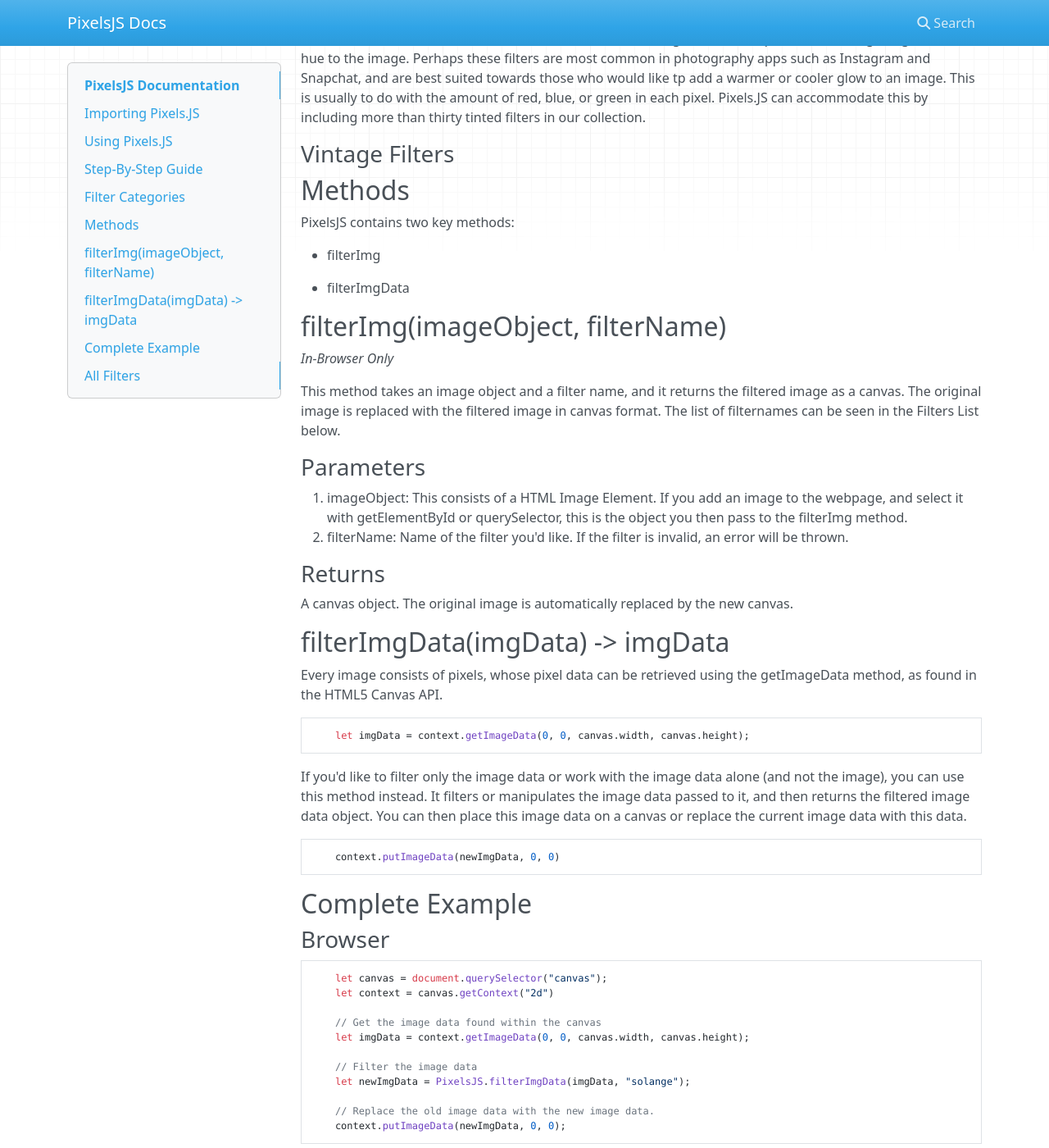
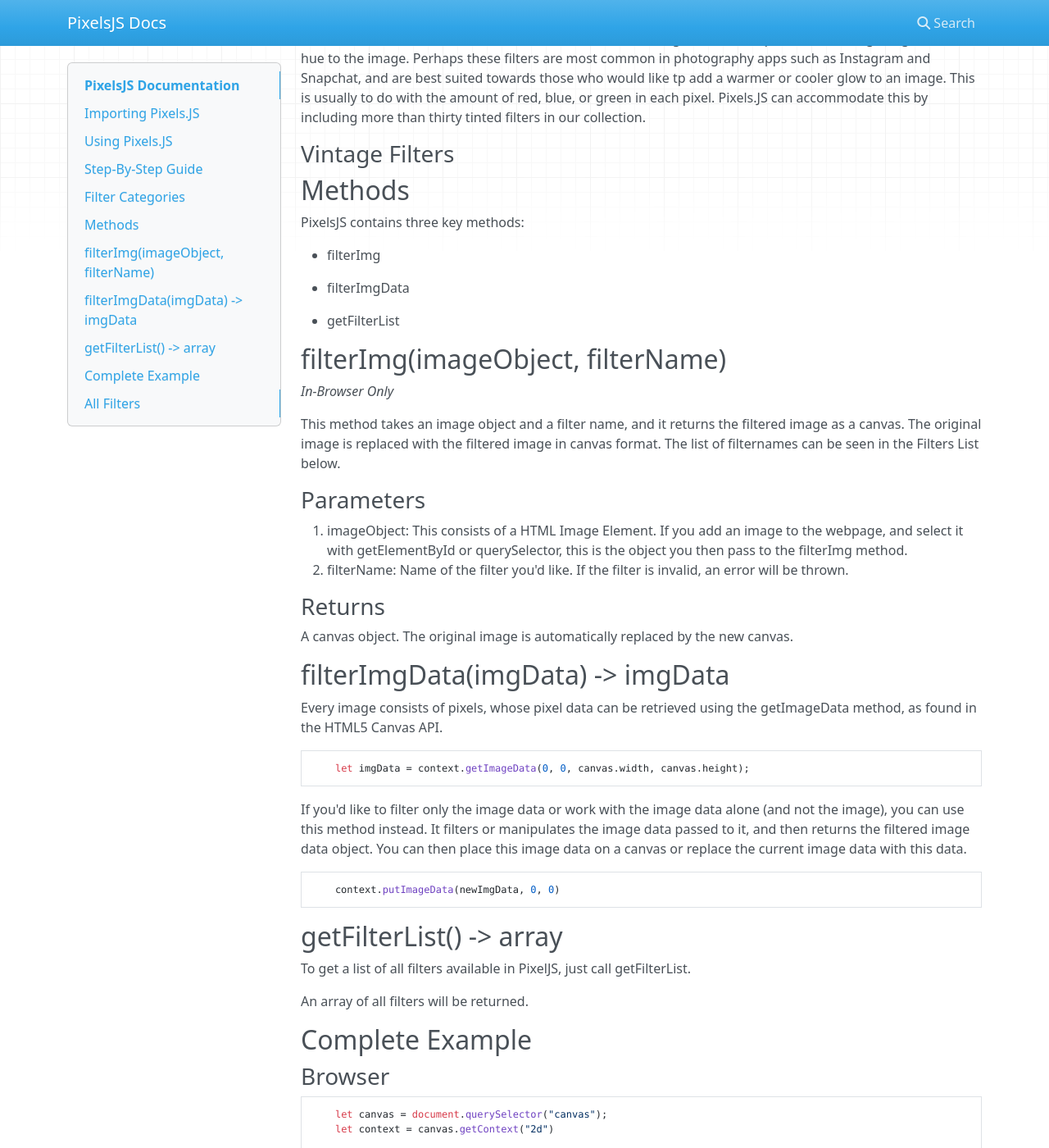
Before and after one commit to silvia-odwyer/pixels.js, an MkDocs documentation site: the page built from mkdocs/index.md, in a window 1280 px wide and 1400 px high, scrolled down 2269 px. Shown: the whole window at 82% size. Built offline with MkDocs 1.6.1, drawn with Linux system fonts in a browser that asks for light colours; nearby versions of some CDN libraries.

Commit message:
New method added to the documentation.

````diff
--- a/mkdocs/index.md
+++ b/mkdocs/index.md
@@ -102,11 +102,13 @@
 
 
 ## Methods
-PixelsJS contains two key methods:
+PixelsJS contains three key methods:
 
 - filterImg
 
 - filterImgData
+
+- getFilterList
 
 ## filterImg(imageObject, filterName)
 *In-Browser Only*
@@ -136,6 +138,11 @@
 ```javascript
     context.putImageData(newImgData, 0, 0)
 ```
+
+## getFilterList() -> array
+To get a list of all filters available in PixelJS, just call getFilterList.
+
+An array of all filters will be returned.
 
 ## Complete Example
 ### Browser
````
